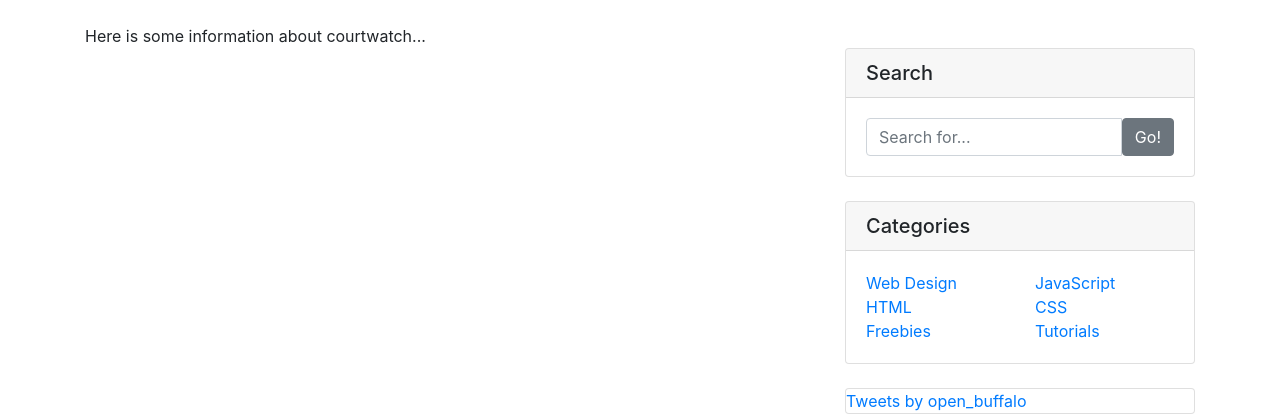
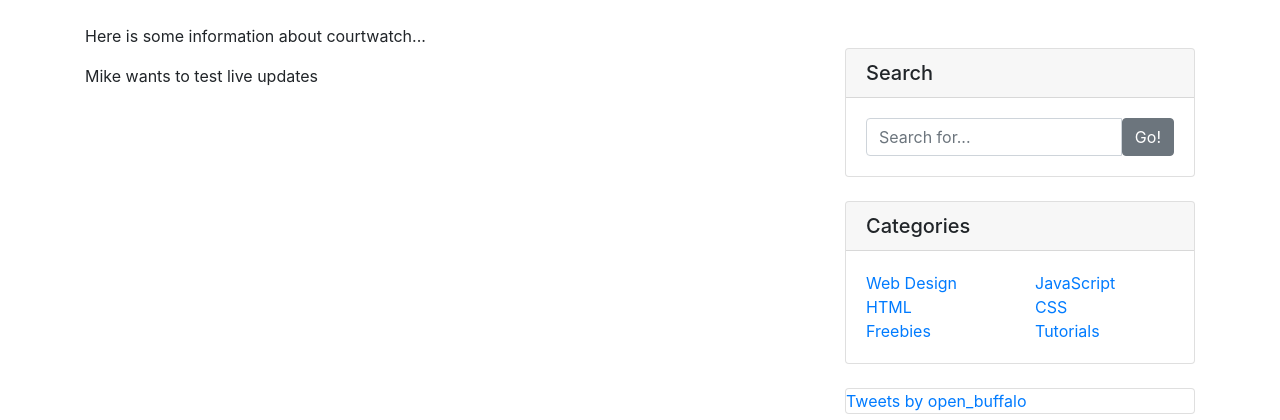
Before and after one commit to CodeForBuffalo/court_watch, a Django app: page / in a window 1280 px wide. Shown: the part 56-476 px from the top of the page. Run offline with Django 3.2, Linux system fonts and the light colour scheme; some libraries are stand-ins or nearby versions.

Commit message:
test user added

```diff
--- a/courtwatch/courtwatchsite/templates/index.html
+++ b/courtwatch/courtwatchsite/templates/index.html
@@ -9,6 +9,8 @@
 
 <p>Here is some information about courtwatch...</p>
 
+<p>Mike wants to test live updates</p>
+
 <p>
 
 </p>
```
Also changed, not shown: courtwatch/db.sqlite3.
